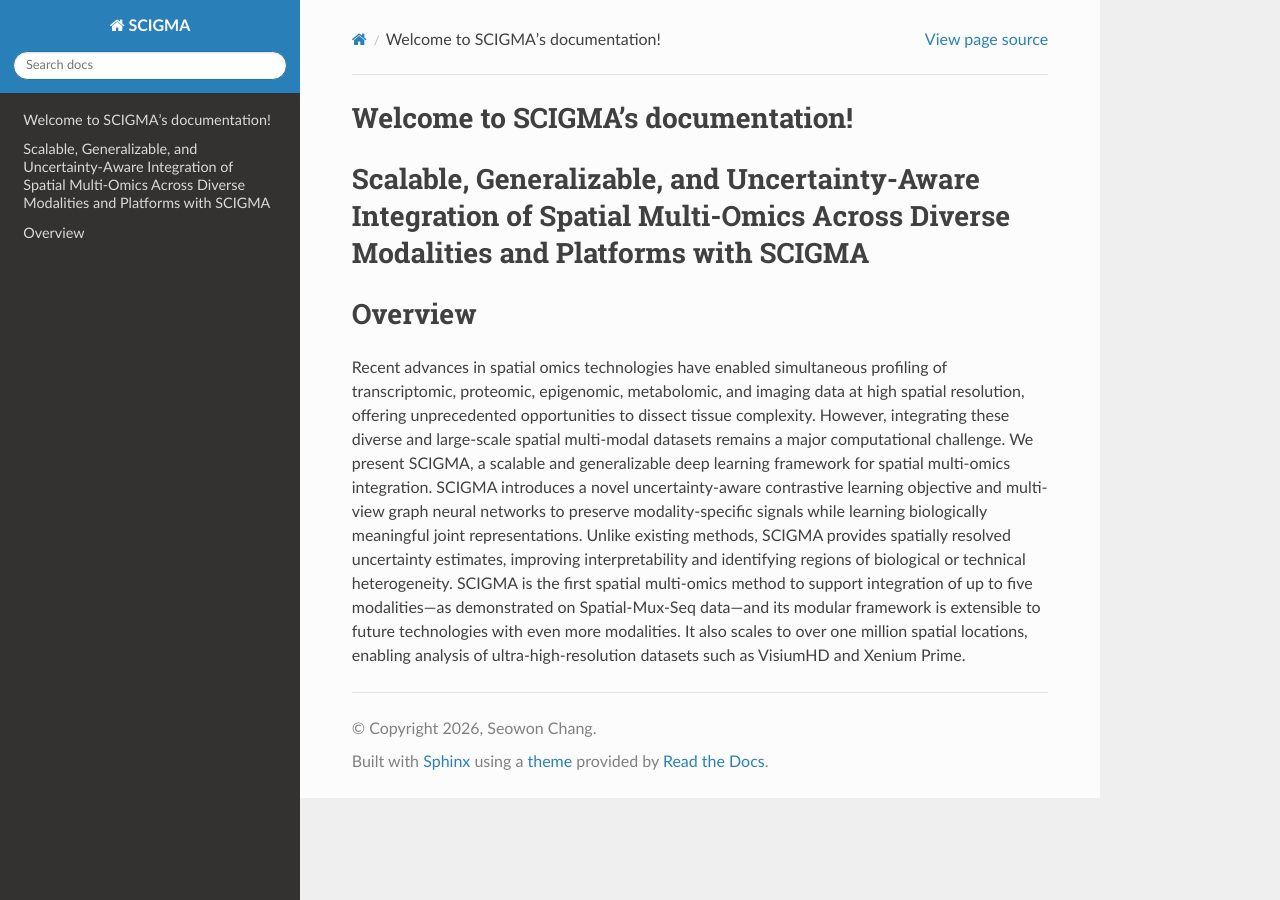
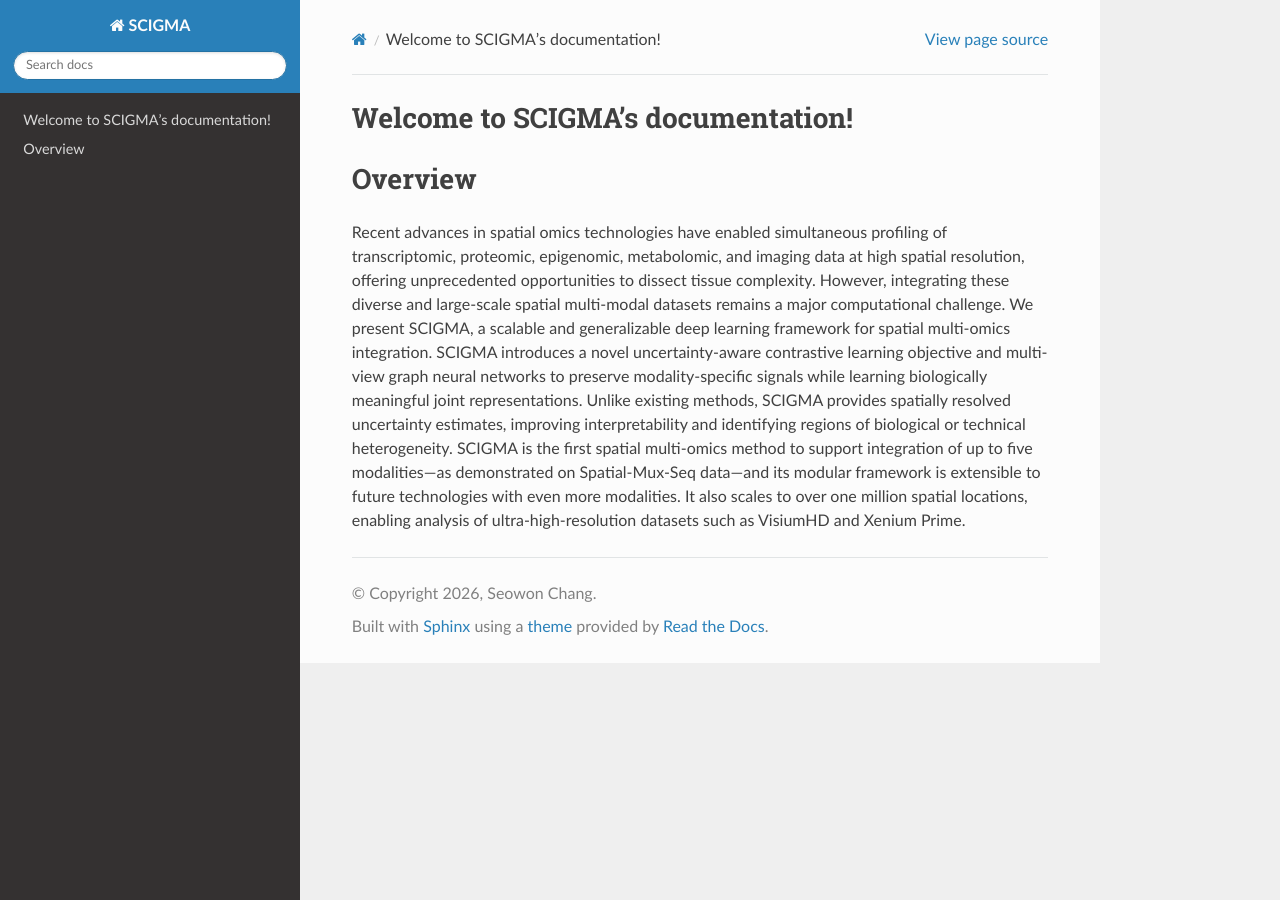
Before and after one commit to Tchang27/rtd-tutorial, a Sphinx documentation site: the page built from docs/source/index.rst, in a window 1280 px wide. Built offline with Sphinx 7.4.7 and the Read the Docs theme 3.1.0, drawn with Linux system fonts in a browser that asks for light colours; pages that are not in the unit, such as notebooks, are missing from menus.

Commit message:
Update index.rst

```diff
--- a/docs/source/index.rst
+++ b/docs/source/index.rst
@@ -2,9 +2,6 @@ Welcome to SCIGMA's documentation!
 ===================================
 
 .. SCIGMA tutorial docs file.
-
-Scalable, Generalizable, and Uncertainty-Aware Integration of Spatial Multi-Omics Across Diverse Modalities and Platforms with SCIGMA
-============================================================================================================================================
 
 .. toctree::
    :maxdepth: 2
```
